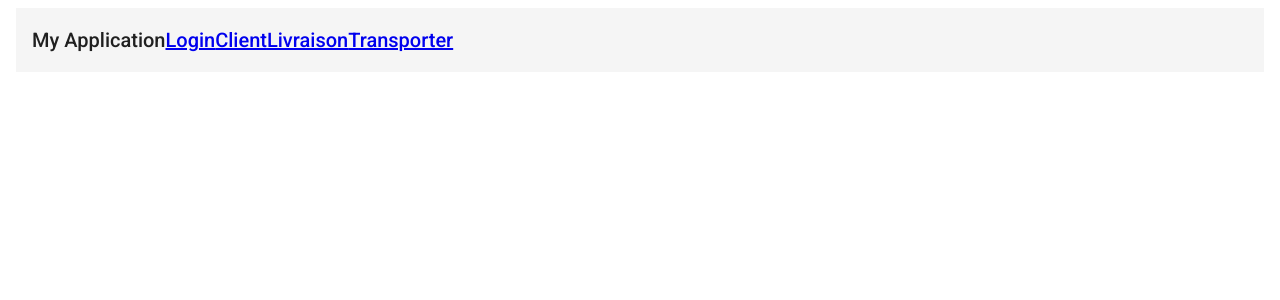
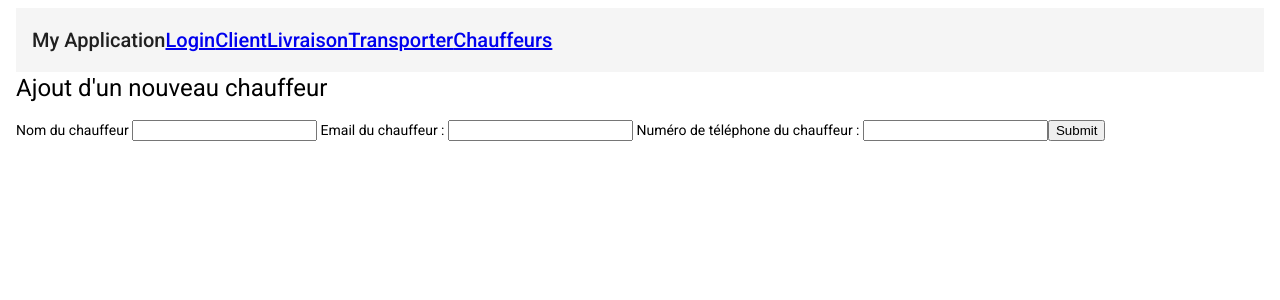
Before and after one commit to Netrunner0101/tmsfrontend, an Angular app: page /create/driver in a window 1280 px wide. Before the commit this address led to /. Shown: the top 300 px of the page. Built offline with nearby package versions, Linux system fonts and the light colour scheme.

Commit message:
add new driver component

```diff
--- a/src/app/app.component.html
+++ b/src/app/app.component.html
@@ -8,6 +8,7 @@
         <a href="customer" > Client </a>
         <a href="delivery" > Livraison </a>
         <a href="transporter" > Transporter </a>
+        <a href="driver" > Chauffeurs </a>
       </mat-toolbar>
    <router-outlet></router-outlet>
   </body>
--- a/src/app/app.module.ts
+++ b/src/app/app.module.ts
@@ -21,6 +21,8 @@ import { NewdeliveryComponent } from './delivery/newdelivery/newdelivery.compone
 import { DeliveryidComponent } from './delivery/deliveryid/deliveryid.component';
 import { NewtransporterComponent } from './transporter/newtransporter/newtransporter.component';
 import { IdtransporterComponent } from './transporter/idtransporter/idtransporter.component';
+import { NewdriverComponent } from './driver/newdriver/newdriver.component';
+import { IddriverComponent } from './driver/iddriver/iddriver.component';
 
 
 @NgModule({
@@ -37,6 +39,8 @@ import { IdtransporterComponent } from './transporter/idtransporter/idtransporte
     DeliveryidComponent,
     NewtransporterComponent,
     IdtransporterComponent,
+    NewdriverComponent,
+    IddriverComponent,
 
   ],
   imports: [
--- a/src/app/driver/driver.component.html
+++ b/src/app/driver/driver.component.html
@@ -1 +1,43 @@
-<p>driver works!</p>
+<div>
+    <button><a  [routerLink]="['/create/driver']"> Ajouter un nouveau chauffeur </a></button>
+  </div>
+  <div class="container custom-container-2">
+    <!-- Show it when there is no employee -->
+    <div class="no-data text-center" *ngIf="Drivers.length == 0">
+      <p> Il y a aucun chauffeur .</p>
+      <!-- <button class="btn btn-outline-primary" routerLink="/create-employee">
+        Add Empoyee
+      </button> -->
+    </div>
+    <!-- Employees list table, it hides when there is no employee -->
+    <div *ngIf="Drivers.length !== 0">
+      <h3 class="mb-3 text-center">Liste des Chauffeurs </h3>
+      <div class="col-md-12">
+        <table class="table table-bordered">
+          <thead>
+            <tr>
+              <th scope="col"> Id driver </th>
+              <th scope="col"> Nom du chauffeur </th>
+              <th scope="col"> Email du chauffeur : </th>
+              <th scope="col"> Numéro de téléphone du chauffeur : </th>
+            </tr>
+          </thead>
+          <tbody>
+            <tr *ngFor="let driver of Drivers">
+              <td>{{ driver.id_drive}}</td>
+              <td>{{ driver.name }}</td>
+              <td>{{ driver.email }}</td>
+              <td>{{ driver.phoneNumber }}</td>
+              <td>
+                <!-- <span class="edit" routerLink="/employee-edit/{{ employee.id }}"
+                  >Edit
+                </span> -->
+                  <!-- <button type="button" (click)='deleteDelivery(deli.id_delivery)'> Supprimer </button>
+                  <button><a  [routerLink]="['/delivery/',deli.id_delivery]" [queryParams]="{ idd:deli.id_delivery }"> Détail de la livraison </a></button> -->
+              </td>
+            </tr>
+          </tbody>
+        </table>
+      </div>
+    </div>
+  </div>
--- a/src/app/driver/driver.component.ts
+++ b/src/app/driver/driver.component.ts
@@ -1,4 +1,6 @@
 import { Component, OnInit } from '@angular/core';
+import { Router } from '@angular/router';
+import { DriverService } from '../service/driver.service';
 
 @Component({
   selector: 'app-driver',
@@ -7,9 +9,28 @@ import { Component, OnInit } from '@angular/core';
 })
 export class DriverComponent implements OnInit {
 
-  constructor() { }
+  Drivers:any = [];
+
+  constructor(private _driverService:DriverService, private _router : Router) { }
 
   ngOnInit(): void {
+    this.getAllDriver();
+  }
+
+  getAllDriver(){
+    return this._driverService.getAll().subscribe(
+      ( data: {} )=>{
+      this.Drivers = data;
+      console.log(this.Drivers);
+    })
+  }
+
+  deleteDriver(iddriver:any){
+    this._driverService.delete(iddriver).subscribe(
+      (r) => {
+        console.log("Delete driver sucess");
+      }
+    )
   }
 
 }
--- /dev/null
+++ b/src/app/driver/iddriver/iddriver.component.html
@@ -0,0 +1 @@
+<p>iddriver works!</p>
--- /dev/null
+++ b/src/app/driver/iddriver/iddriver.component.ts
@@ -0,0 +1,15 @@
+import { Component, OnInit } from '@angular/core';
+
+@Component({
+  selector: 'app-iddriver',
+  templateUrl: './iddriver.component.html',
+  styleUrls: ['./iddriver.component.sass']
+})
+export class IddriverComponent implements OnInit {
+
+  constructor() { }
+
+  ngOnInit(): void {
+  }
+
+}
--- /dev/null
+++ b/src/app/driver/newdriver/newdriver.component.html
@@ -0,0 +1,15 @@
+<h1>Ajout d'un nouveau chauffeur</h1>
+<form *ngIf="driverForm" [formGroup]="driverForm"  (ngSubmit)=" createDriver()">
+
+    <label for="name">  Nom du chauffeur  </label>
+    <input id="name" type="text" formControlName="name">
+
+    <label for="email"> Email du chauffeur : </label>
+    <input id="email" type="text" formControlName="email">
+
+    <label for="phoneNumber">  Numéro de téléphone du chauffeur  :  </label>
+    <input id="phoneNumber" type="text" formControlName="phoneNumber">
+
+    <button type="submit">Submit</button>
+
+</form>
--- /dev/null
+++ b/src/app/driver/newdriver/newdriver.component.ts
@@ -0,0 +1,36 @@
+import { Component, OnInit } from '@angular/core';
+import { FormGroup, FormControl } from '@angular/forms';
+import { Router } from '@angular/router';
+import { DriverService } from 'src/app/service/driver.service';
+
+@Component({
+  selector: 'app-newdriver',
+  templateUrl: './newdriver.component.html',
+  styleUrls: ['./newdriver.component.sass']
+})
+export class NewdriverComponent implements OnInit {
+
+  constructor(private _driverService: DriverService, private _router: Router) { }
+
+  ngOnInit(): void {
+  }
+
+  driverForm= new FormGroup({
+    name : new FormControl(''),
+    email : new FormControl(''),
+    phoneNumber : new FormControl(''),
+  });
+
+  public createDriver(){
+    const newDriver = {
+      name : this.driverForm.value.name,
+      email : this.driverForm.value.email ,
+      phoneNumber : this.driverForm.value.phoneNumber ,
+    }
+    this._driverService.create(newDriver);
+    console.log("New driver create"+newDriver);
+    this._router.navigate(['driver']);
+  }
+
+
+}
```
Also changed, not shown: src/app/app-routing.module.ts (+7 -1 lines), src/app/driver/iddriver/iddriver.component.sass (added), src/app/driver/newdriver/newdriver.component.sass (added), 2 other files (tests, documents, lock files or other folders).
